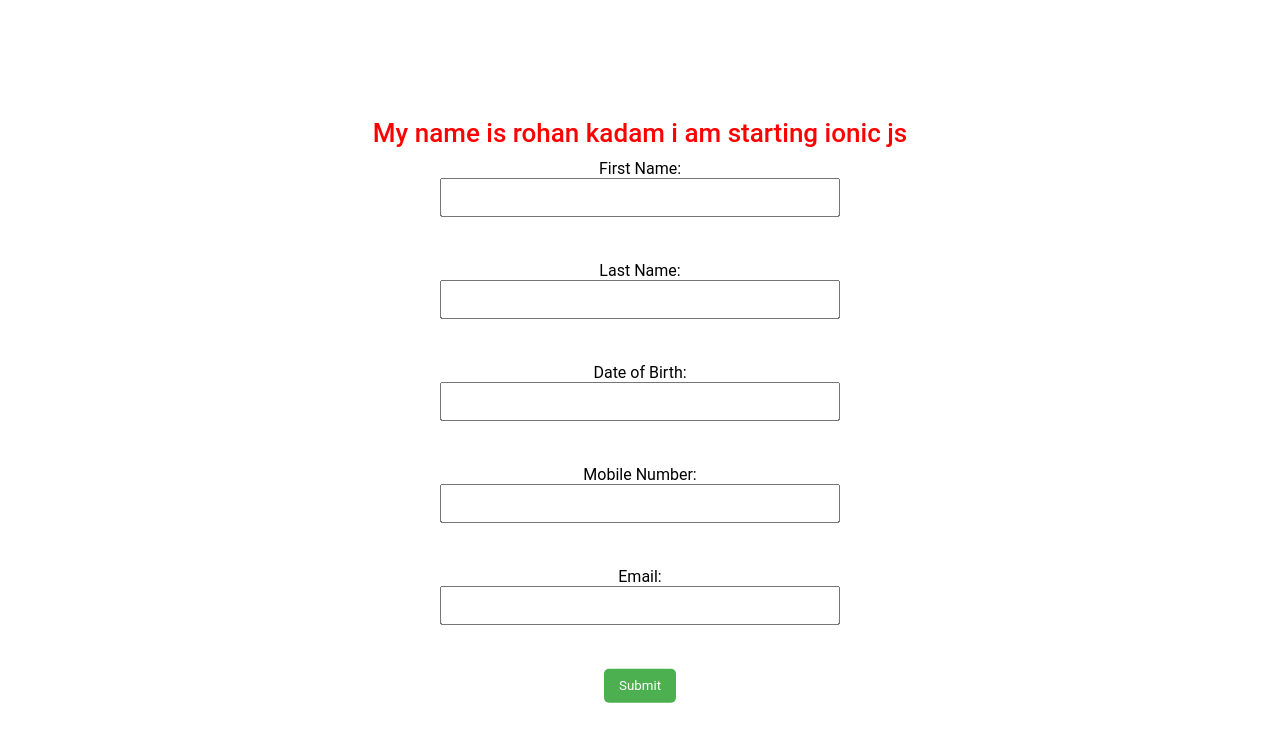
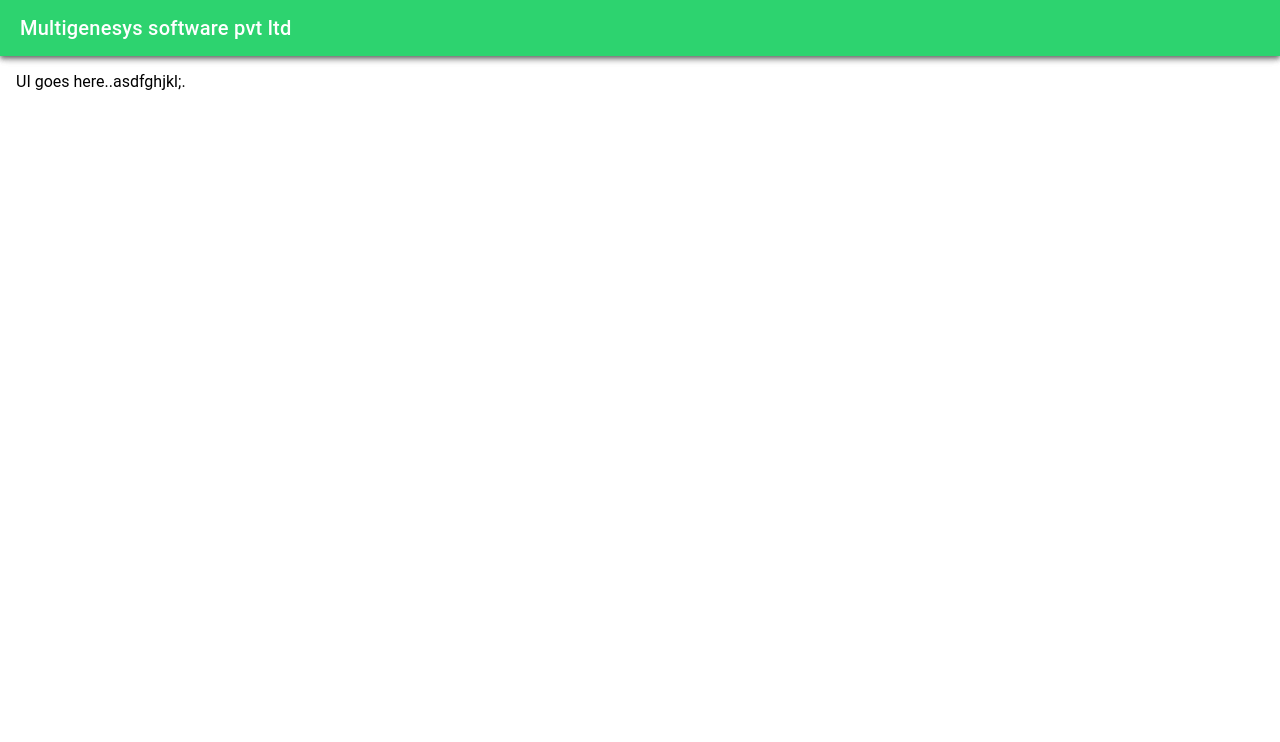
Before and after one commit to Rkrohan7/ionic_capacitorjs_with_react, a React (Vite) app: page /home in a window 1280 px wide. Shown: the top 742 px of the page. Built offline with nearby package versions, Linux system fonts and the light colour scheme.

Commit message:
add some data

```diff
--- a/src/App.tsx
+++ b/src/App.tsx
@@ -21,7 +21,6 @@ import '@ionic/react/css/display.css';
 
 /* Theme variables */
 import './theme/variables.css';
-import ExploreContainer from './components/ExploreContainer';
 
 setupIonicReact();
 
@@ -30,7 +29,7 @@ const App: React.FC = () => (
     <IonReactRouter>
       <IonRouterOutlet>
         <Route exact path="/home">
-        <ExploreContainer />
+          <Home />
         </Route>
         <Route exact path="/">
           <Redirect to="/home" />
--- a/src/pages/Home.tsx
+++ b/src/pages/Home.tsx
@@ -1,17 +1,18 @@
 import { IonContent, IonHeader, IonPage, IonTitle, IonToolbar } from '@ionic/react';
 import ExploreContainer from '../components/ExploreContainer';
 import './Home.css';
+import Login from './Login';
 
 const Home: React.FC = () => {
   return (
     <IonPage>
       <IonHeader>
-        <IonToolbar>
-          <IonTitle>Multigenesys</IonTitle>
+        <IonToolbar color={'success'}>
+          <IonTitle >Multigenesys software pvt ltd</IonTitle>
         </IonToolbar>
       </IonHeader>
       <IonContent fullscreen>
-
+       <Login/>
       </IonContent>
     </IonPage>
   );
--- /dev/null
+++ b/src/pages/Login.tsx
@@ -0,0 +1,20 @@
+import { IonContent, IonHeader, IonInput, IonPage, IonTitle, IonToolbar } from '@ionic/react';
+import React from 'react';
+
+const Login: React.FC = () => {
+
+    return (
+        <IonPage>
+            <IonHeader>
+                <IonToolbar>
+                    <IonTitle>Page Title</IonTitle>
+                </IonToolbar>
+            </IonHeader>
+            <IonContent className="ion-padding">
+                UI goes here..asdfghjkl;.<IonInput/>
+            </IonContent>
+        </IonPage>
+    );
+};
+
+export default Login;
```
